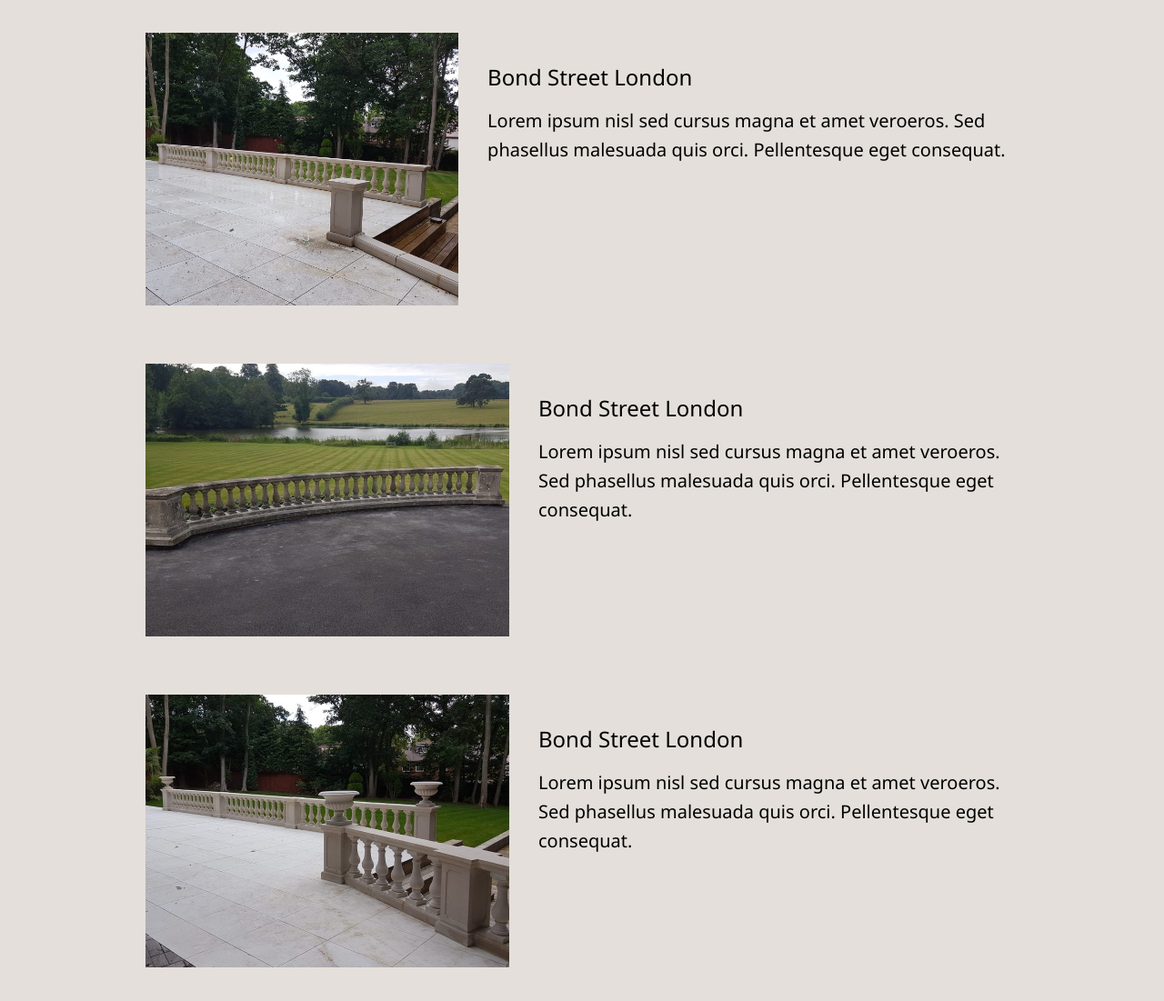
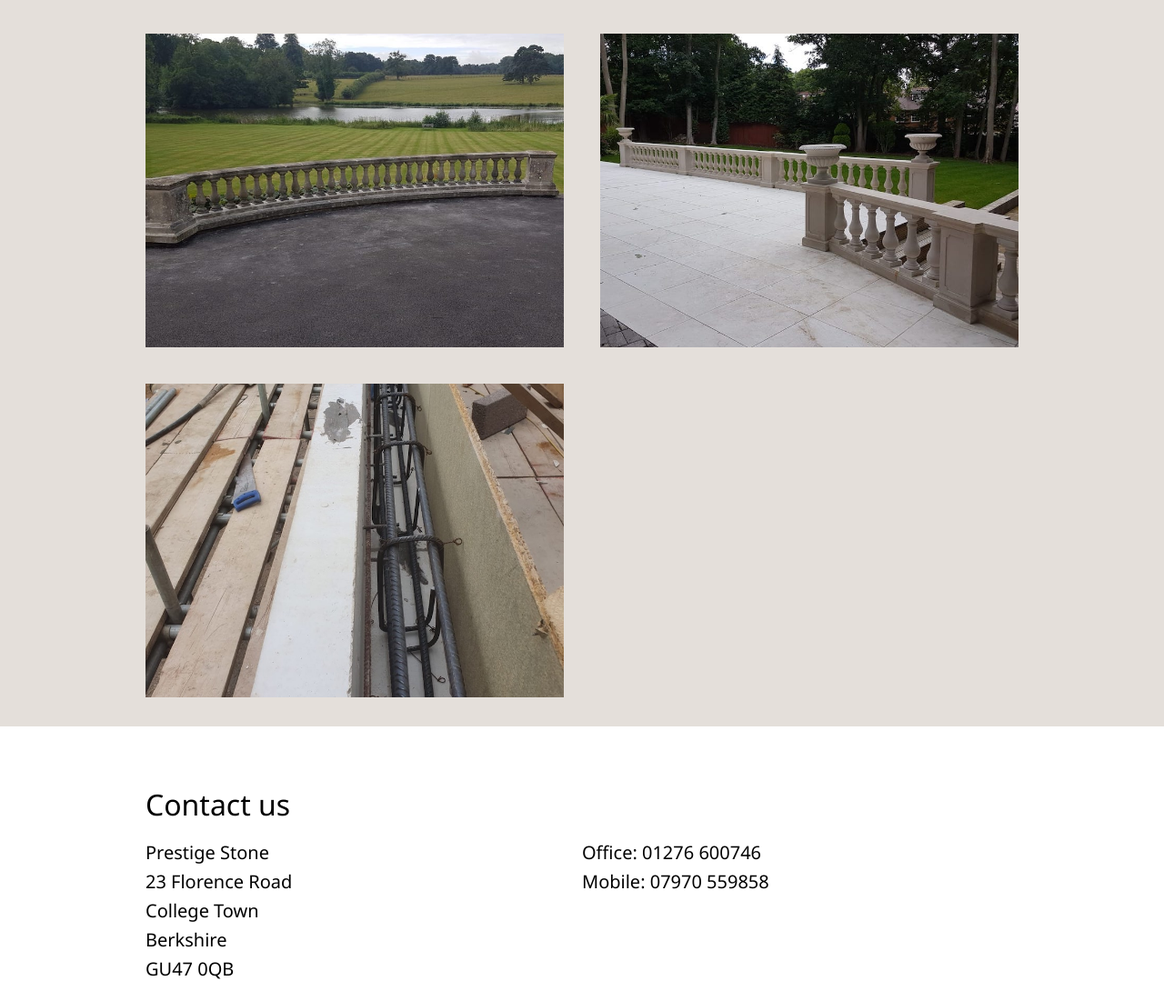
Before and after one commit to wildhared/prestige-stone, a plain HTML site: page index.html in a window 1280 px wide. Shown: the part 1506-2607 px from the top of the page at 91% size. Drawn offline with Linux system fonts and the light colour scheme.

Commit message:
Refactored recent work layout

```diff
--- a/css/main.css
+++ b/css/main.css
@@ -82,15 +82,17 @@ section {
 
 .work {
   background-color: #e4dfda;
+  padding-top: 2rem;
 }
 
 .work img {
   display: block;
   width: 100%;
+  margin-bottom: 40px;
 }
 
-.work div div {
-  padding: 2rem 0;
+.work img:last-child {
+  margin-bottom: 0;
 }
 
 footer {
@@ -132,7 +134,7 @@ footer {
   }
 
   .work {
-    padding-top: 1em;
+    padding: 2rem 0;
   }
   .work .container {
     display: block;
@@ -140,12 +142,11 @@ footer {
   .work .container > div {
     display: flex;
     justify-content: space-between;
+    flex-wrap: wrap;
   }
   .work img {
-    flex-basis: 400px;
-    margin-right: 2rem;
-    width: 400px;
-    height: 300px;
+    width: 460px;
+    height: 345px;
   }
   .contact .container > div {
     flex: 1;
--- a/index.html
+++ b/index.html
@@ -51,56 +51,13 @@
 
     <section class="work">
       <div class="container">
-        <h2>Recent work</h2>
+        <h2>Recently completed installations</h2>
         <div>
           <img src="images/portico2.jpg" alt="" />
-          <div>
-            <h3>Sandhurst Berkshire</h3>
-            <p>
-              Lorem ipsum nisl sed cursus magna et amet veroeros. Sed phasellus
-              malesuada quis orci. Pellentesque eget consequat.
-            </p>
-          </div>
-        </div>
-        <div>
           <img src="images/portico3.jpg" alt="" />
-          <div>
-            <h3>Bond Street London</h3>
-            <p>
-              Lorem ipsum nisl sed cursus magna et amet veroeros. Sed phasellus
-              malesuada quis orci. Pellentesque eget consequat.
-            </p>
-          </div>
-        </div>
-        <div>
           <img src="images/portico4.jpg" alt="" />
-          <div>
-            <h3>Bond Street London</h3>
-            <p>
-              Lorem ipsum nisl sed cursus magna et amet veroeros. Sed phasellus
-              malesuada quis orci. Pellentesque eget consequat.
-            </p>
-          </div>
-        </div>
-        <div>
           <img src="images/portico5.jpg" alt="" />
-          <div>
-            <h3>Bond Street London</h3>
-            <p>
-              Lorem ipsum nisl sed cursus magna et amet veroeros. Sed phasellus
-              malesuada quis orci. Pellentesque eget consequat.
-            </p>
-          </div>
-        </div>
-        <div>
           <img src="images/portico6.jpg" alt="" />
-          <div>
-            <h3>Bond Street London</h3>
-            <p>
-              Lorem ipsum nisl sed cursus magna et amet veroeros. Sed phasellus
-              malesuada quis orci. Pellentesque eget consequat.
-            </p>
-          </div>
         </div>
       </div>
     </section>
```
